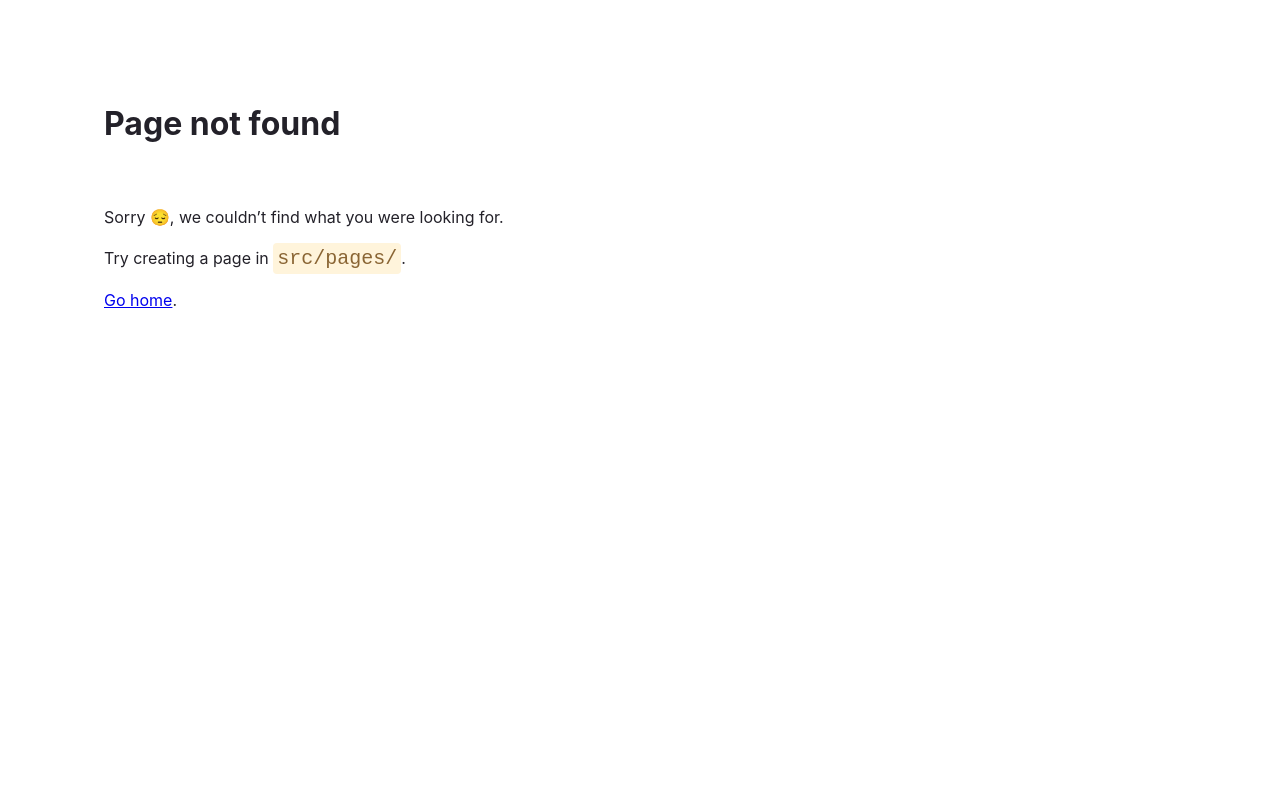
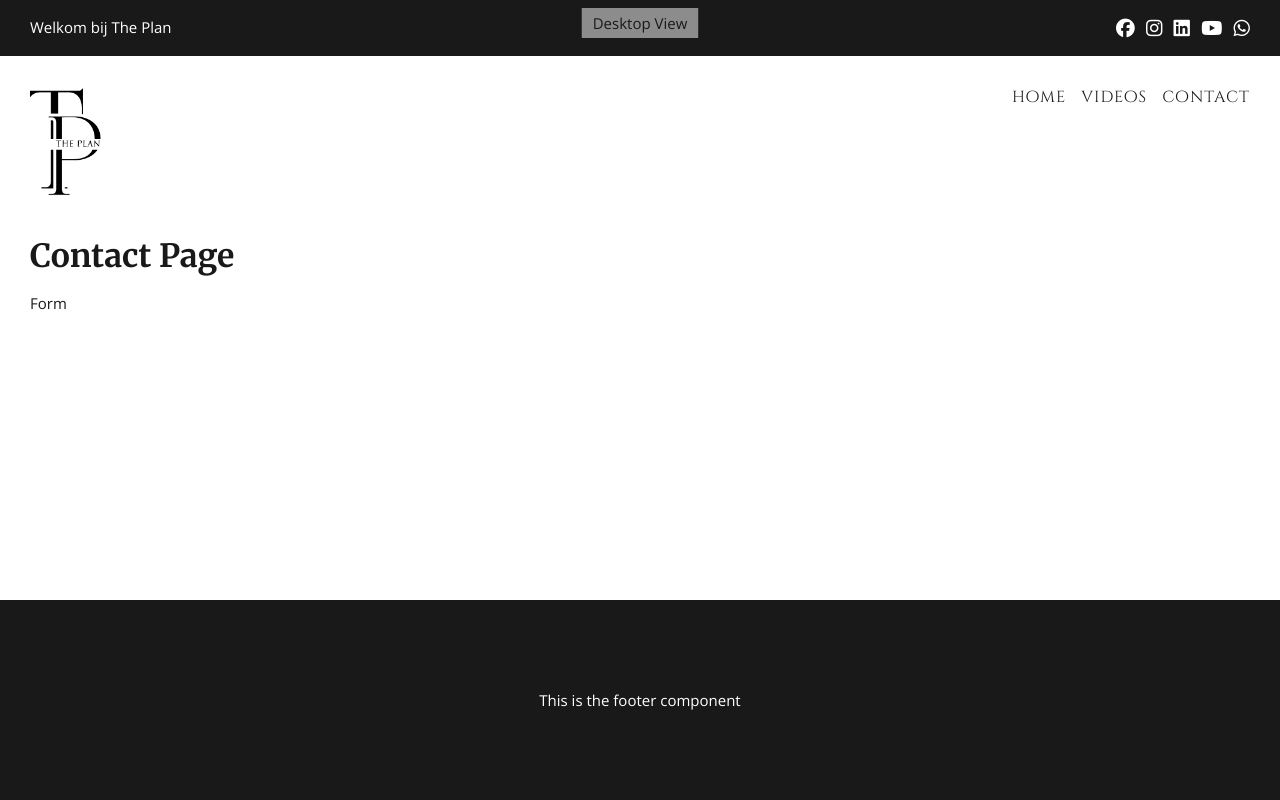
Before and after one commit to mikeyfe6/the-plan, a Gatsby site: page /contact in a window 1280 px wide. Before the commit this address had no page. Built offline with nearby package versions, Linux system fonts and the light colour scheme; Gatsby itself is replaced by a stand-in of ours.

Commit message:
contactpage added

```diff
--- a/src/components/header.tsx
+++ b/src/components/header.tsx
@@ -1,4 +1,6 @@
 import React, { useEffect } from 'react';
+
+import { Link } from 'gatsby';
 
 import { StaticImage } from 'gatsby-plugin-image';
 
@@ -46,7 +48,7 @@ const Header: React.FC = () => {
 			return;
 		}
 
-		const offset = 0;
+		const offset = 50;
 		const scrollOptions: ScrollToOptions = {
 			behavior: 'smooth',
 		};
@@ -100,19 +102,22 @@ const Header: React.FC = () => {
 				/>
 				<ul>
 					<li>
-						<button type='button' onClick={() => scrollToSection('home')}>
+						{/* <button type='button' onClick={() => scrollToSection('home')}>
 							home
-						</button>
+						</button> */}
+						<Link to='/'>home</Link>
 					</li>
 					<li>
 						<button type='button' onClick={() => scrollToSection('videos')}>
 							videos
 						</button>
+						{/* <Link to='/videos/'>videos</Link> */}
 					</li>
 					<li>
-						<button type='button' onClick={() => scrollToSection('contact')}>
+						{/* <button type='button' onClick={() => scrollToSection('contact')}>
 							contact
-						</button>
+						</button> */}
+						<Link to='/contact/'>contact</Link>
 					</li>
 				</ul>
 			</div>
--- /dev/null
+++ b/src/pages/contact.tsx
@@ -0,0 +1,19 @@
+import * as React from 'react';
+
+import { Link, HeadFC, PageProps } from 'gatsby';
+
+import Layout from '../components/layout';
+import { SEO } from '../components/seo';
+
+const Contact: React.FC<PageProps> = () => {
+	return (
+		<Layout>
+			<h1>Contact Page</h1>
+			<p>Form</p>
+		</Layout>
+	);
+};
+
+export default Contact;
+
+export const Head: HeadFC = () => <SEO />;
--- a/src/styles/modules/header.module.scss
+++ b/src/styles/modules/header.module.scss
@@ -42,7 +42,8 @@
 			padding: 2em 0;
 
 			> li {
-				> button {
+				> button,
+				a {
 					cursor: pointer;
 					font-family: 'Cinzel Decorative', serif;
 					font-size: 1rem;
```
Also changed, not shown: src/styles/modules/infomatic.module.scss (+3 -6 lines).
